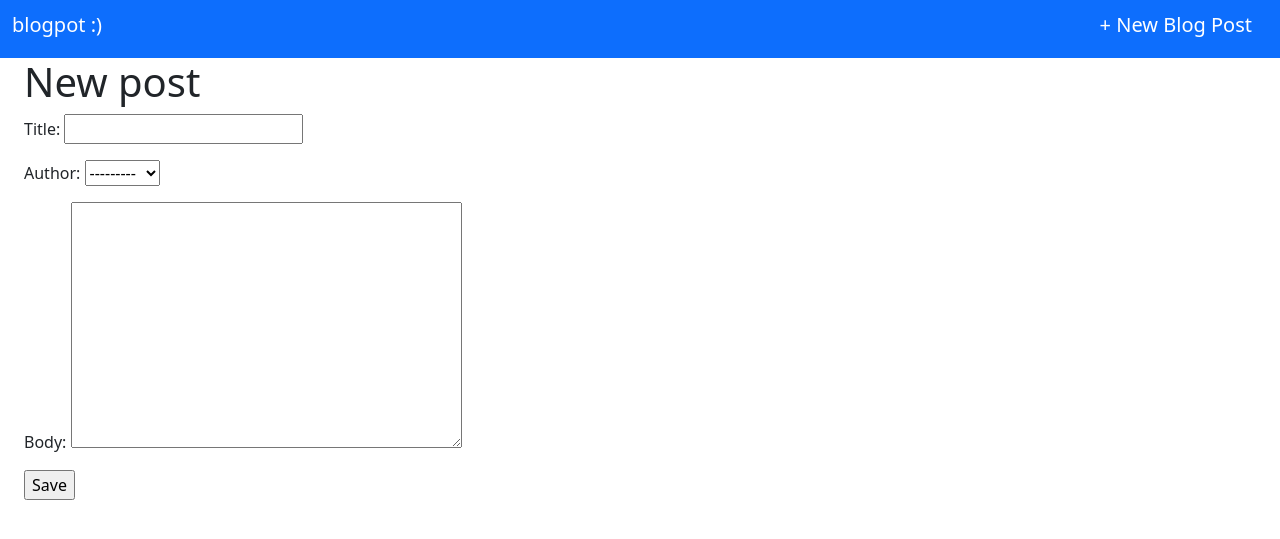
After one commit to nischalll/blog, a Django app: page /post/new/ in a window 1280 px wide. The commit adds this page. Shown: the top 539 px of the page. Run offline with Django 3.2, Linux system fonts and the light colour scheme; data comes from the database, SQL or seed files in the repository; both versions use the stored data as it was after the commit.

Commit message:
adeed form feature

```diff
--- a/blog/models.py
+++ b/blog/models.py
@@ -1,4 +1,5 @@
 from django.db import models
+from django.urls import reverse
 
 # Create your models here.
 
@@ -13,3 +14,6 @@ class Post(models.Model):
 
     def __str__(self):
         return self.title
+
+    def get_absolute_url(self): # new
+        return reverse('post_detail', args=[str(self.id)])
--- a/blog/urls.py
+++ b/blog/urls.py
@@ -1,7 +1,8 @@
 from django.urls import path
-from .views import BlogListView, BlogDetailView
+from .views import BlogListView, BlogDetailView, BlogCreateView
 
 urlpatterns = [
+    path('post/new/', BlogCreateView.as_view(), name='post_new'),
     path('post/<int:pk>/', BlogDetailView.as_view(), name='post_detail'),
     path('', BlogListView.as_view(), name='home')
 ]
--- a/blog/views.py
+++ b/blog/views.py
@@ -1,5 +1,6 @@
 from django.shortcuts import render
 from django.views.generic import ListView,DetailView
+from django.views.generic.edit import CreateView
 from .models import Post
 
 # Create your views here.
@@ -12,3 +13,8 @@ class BlogListView(ListView):
 class BlogDetailView(DetailView):
     model = Post
     template_name = 'post_detail.html'
+
+class BlogCreateView(CreateView):
+    model = Post
+    template_name = 'post_new.html'
+    fields = ['title', 'author', 'body']
--- a/templates/base.html
+++ b/templates/base.html
@@ -8,7 +8,6 @@
     <!-- Required meta tags -->
     <meta charset="utf-8">
     <meta name="viewport" content="width=device-width, initial-scale=1">
-
     <!-- Bootstrap CSS -->
     <link href="https://cdn.jsdelivr.net/npm/bootstrap@5.0.1/dist/css/bootstrap.min.css" rel="stylesheet"
         integrity="sha384-+0n0xVW2eSR5OomGNYDnhzAbDsOXxcvSN1TPprVMTNDbiYZCxYbOOl7+AMvyTG2x" crossorigin="anonymous">
@@ -21,6 +20,8 @@
         <nav class="navbar navbar-dark bg-primary">
             <div class="container-fluid h1">
                 <a class="navbar-brand" href="{% url 'home' %}">blogpot :)</a>
+
+             <a class="navbar-brand" href="{% url 'post_new' %}">+ New Blog Post</a>
             </div>
         </nav>
     </header>
--- /dev/null
+++ b/templates/post_new.html
@@ -0,0 +1,11 @@
+{% extends 'base.html' %}
+{% block content %}
+<link href="/docs/5.0/assets/css/docs.css" rel="stylesheet">
+<div class="container-fluid">
+<h1>New post</h1>
+<form action="" method="post">{% csrf_token %}
+    {{ form.as_p }}
+    <input type="submit" value="Save" />
+</form>
+</div>
+{% endblock content %}
```
Also changed, not shown: db.sqlite3.
